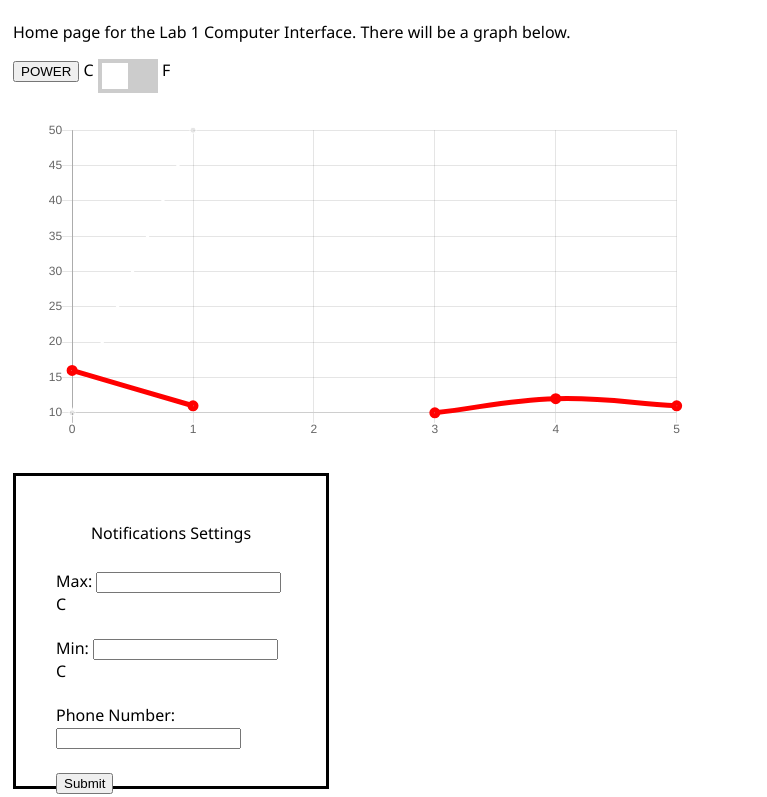
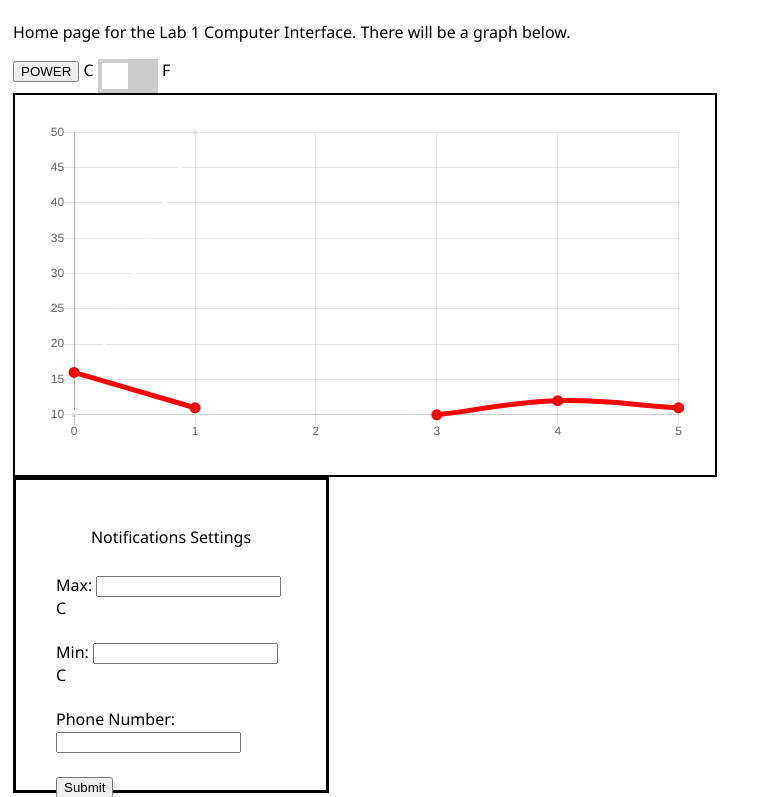
Before and after one commit to lucasduff-code/ECE4880_Lab1, a Django app: page / in a window 1280 px wide. Shown: the part 47-844 px from the top of the page, without its empty margins (0-767 px from the left). Run offline with Django 3.2, Linux system fonts and the light colour scheme; some libraries are stand-ins or nearby versions.

```diff
--- a/hello_django/hello/templates/hello/home.html
+++ b/hello_django/hello/templates/hello/home.html
@@ -15,7 +15,7 @@ Home
 <label for="switch">F</label>
 <script src='https://cdnjs.cloudflare.com/ajax/libs/Chart.js/2.9.3/Chart.min.js'></script>
 <script src='https://cdnjs.cloudflare.com/ajax/libs/moment.js/2.24.0/moment.min.js'></script>
-<div class="chart-container" style="position: relative; height: 40vh; width: 80vh; padding: 30px;">
+<div class="chart-container" style="position: relative; height: 40vh; width: 80vh; padding: 30px; border: 2px solid; resize: both;">
     <canvas id="timeSeriesChart"></canvas>
 </div>
 <div class="notifications">
```
